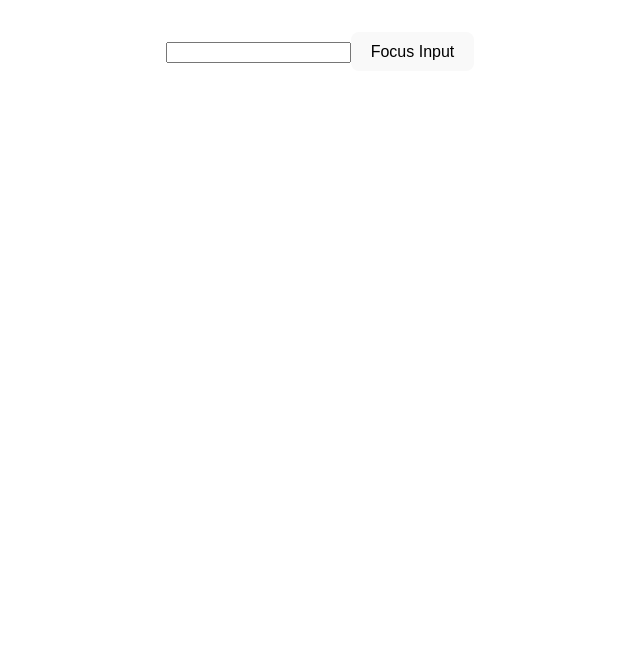
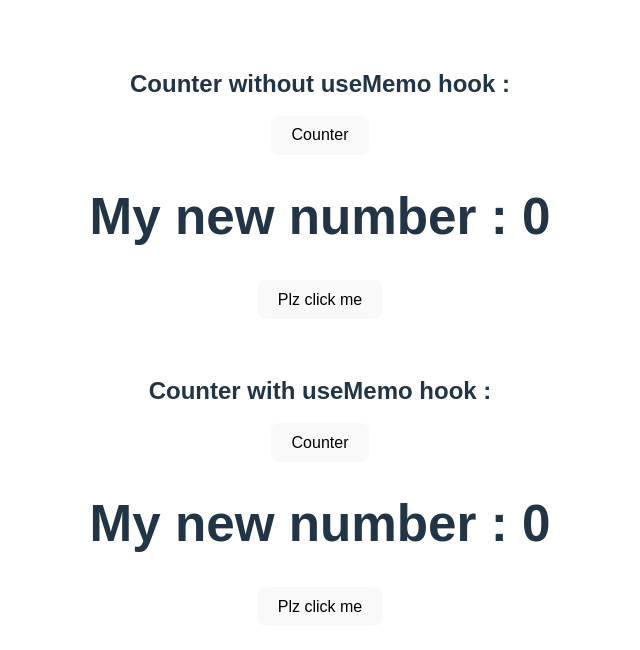
Before and after one commit to mkkapadi12/react-hooks, a React (Create React App) app: page / in a window 1280 px wide. Shown: the top 650 px of the page, without its empty margins (320-960 px from the left). Built offline with nearby package versions, Linux system fonts and the light colour scheme.

Commit message:
useMemo hook

```diff
--- a/src/App.js
+++ b/src/App.js
@@ -5,12 +5,15 @@ import "./App.css";
 // import UseEffect1 from "./Components/UseEffect/UseEffect1";
 // import File1 from "./Components/UseContext/File1";
 // import UseRef from "./Components/UseRef/UseRef1";
-import UseRef2 from "./Components/UseRef/UseRef2";
+// import UseRef2 from "./Components/UseRef/UseRef2";
+import UseMemo1 from "./Components/UseMemo/UseMemo1";
+import UseMemo2 from "./Components/UseMemo/UseMemo2";
 
 const App = () => {
   return (
     <>
-      <UseRef2 />
+      <UseMemo1 />
+      <UseMemo2 />
     </>
   );
 };
--- /dev/null
+++ b/src/Components/UseMemo/UseMemo1.jsx
@@ -0,0 +1,34 @@
+import React, { useState } from "react";
+
+const UseMemo1 = () => {
+  const [count, setCount] = useState(0);
+  const [show, setShow] = useState(false);
+
+  const getNum = () => {
+    return setCount((c) => c + 1);
+  };
+
+  const countNum = (num) => {
+    for (let i = 0; i <= 200000000; i++) {}
+    return num;
+  };
+
+  const checkData = countNum(count);
+
+  return (
+    <>
+      <div style={{ padding: "20px" }}>
+        <h2>Counter without useMemo hook : </h2>
+        <button type="button" onClick={getNum}>
+          Counter
+        </button>
+        <h1>My new number : {checkData}</h1>
+        <button type="button" onClick={() => setShow(!show)}>
+          {show ? "click me" : "Plz click me"}
+        </button>
+      </div>
+    </>
+  );
+};
+
+export default UseMemo1;
--- /dev/null
+++ b/src/Components/UseMemo/UseMemo2.jsx
@@ -0,0 +1,36 @@
+import React, { useMemo, useState } from "react";
+
+const UseMemo2 = () => {
+  const [count, setCount] = useState(0);
+  const [show, setShow] = useState(false);
+
+  const getNum = () => {
+    return setCount((c) => c + 1);
+  };
+
+  const countNum = (num) => {
+    for (let i = 0; i <= 200000000; i++) {}
+    return num;
+  };
+
+  const checkData = useMemo(() => {
+    return countNum(count);
+  }, [count]);
+
+  return (
+    <>
+      <div style={{ padding: "20px" }}>
+        <h2>Counter with useMemo hook : </h2>
+        <button type="button" onClick={getNum}>
+          Counter
+        </button>
+        <h1>My new number : {checkData}</h1>
+        <button type="button" onClick={() => setShow(!show)}>
+          {show ? "click me" : "Plz click me"}
+        </button>
+      </div>
+    </>
+  );
+};
+
+export default UseMemo2;
```
